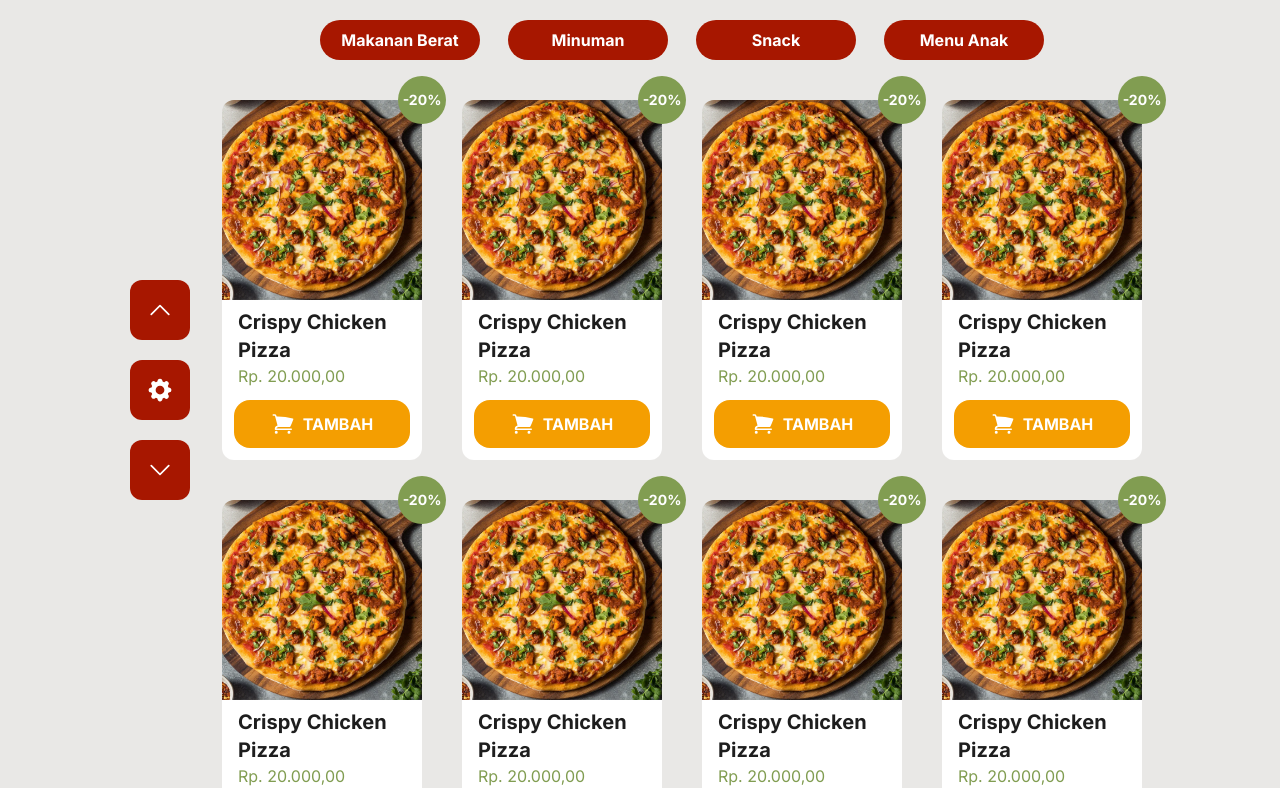
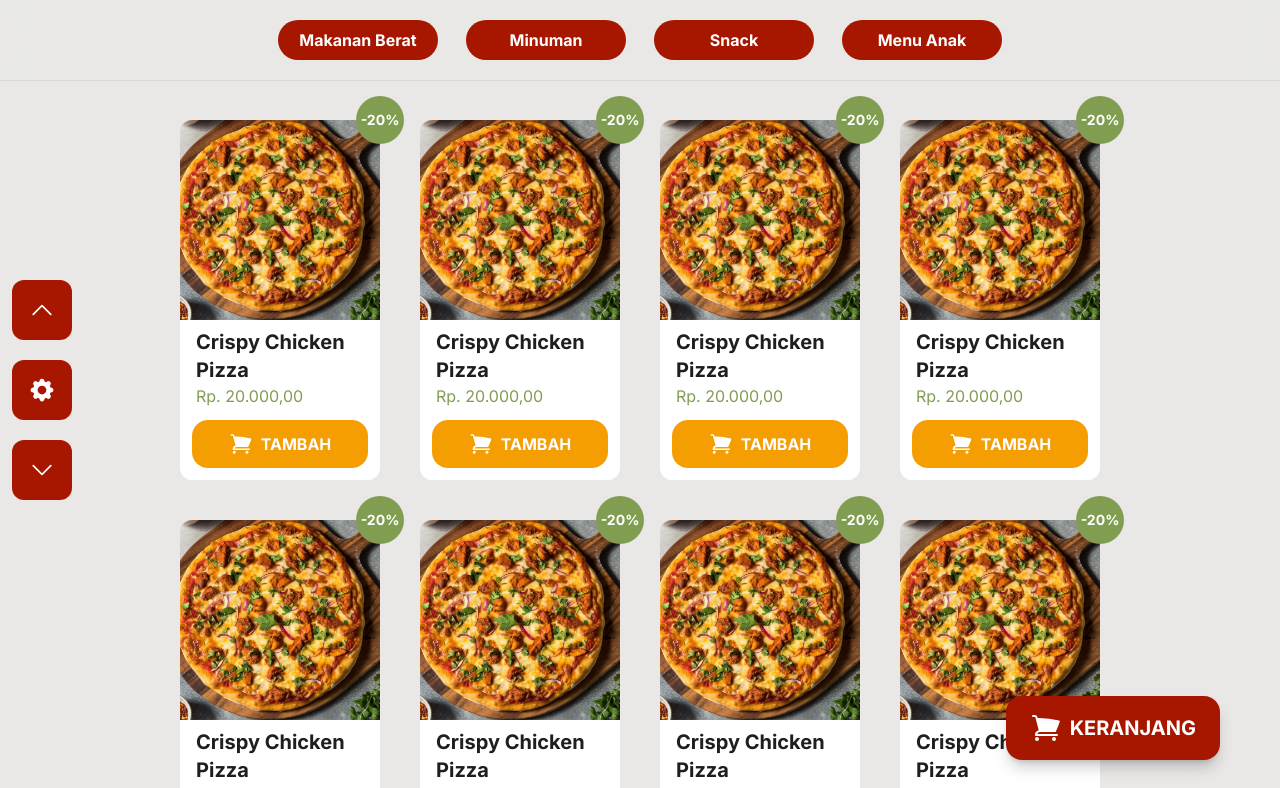
Before and after one commit to Renov30/orderin, a Next.js app in the folder orderin-app/: page / in a window 1280 px wide. Shown: the top 788 px of the page. Built offline with nearby package versions, Linux system fonts and the light colour scheme.

Commit message:
feat(ui): add keranjang button, change flex to fixed for nav and side bar elements

```diff
--- a/orderin-app/app/globals.css
+++ b/orderin-app/app/globals.css
@@ -46,4 +46,5 @@
 body, html {
   background: var(--latar);
   font-family: Arial, Helvetica, sans-serif;
+  scroll-behavior: smooth;
 }
--- a/orderin-app/app/page.tsx
+++ b/orderin-app/app/page.tsx
@@ -7,8 +7,8 @@ export default function Home() {
       <div className="bg-latar">
         <div className="flex justify-center">
           {/* tombol navigasi dan pengaturan */}
-          <div className="flex items-center h-screen">
-            <div className="flex flex-col px-3 ">
+          <div className="fixed left-0 flex items-center h-screen">
+            <div className="flex flex-col px-3">
               <button className="p-4 bg-merah mb-5 rounded-xl hover:bg-red-900 transition ease-in-out cursor-pointer">
                    <ChevronUpIcon className="h-7 w-7 text-white"/>
               </button>
@@ -21,13 +21,10 @@ export default function Home() {
             </div>
           </div>
 
-
-
-
           {/* jenis menu dan menu */}
-          <div className="">
+          <div className="flex justify-center">
             {/* pilihan jenis menu */}
-            <div className="flex flex-wrap justify-center gap-7 py-5">
+            <div className="fixed flex flex-wrap justify-center gap-7 py-5 w-full z-20 bg-latar/70 backdrop-blur-md border-b border-abu-skeleton">
               <button className="bg-merah w-40 py-2 rounded-3xl flex flex-col items-center justify-center hover:bg-red-900 transition ease-in-out cursor-pointer text-white">
                 <p className="font-bold">Makanan Berat</p>
               </button>
@@ -42,7 +39,7 @@ export default function Home() {
               </button>
             </div>
             {/* tampilan menu yang ada */}
-            <div className="grid grid-cols-4 gap-10 px-5 py-5 w-full">
+            <div className="mt-25 grid grid-cols-4 gap-10 px-5 py-5 w-full">
               {/* card */}
               <div className="bg-putih flex flex-col items-center rounded-xl relative w-[200px]">
                 {/* diskon */}
@@ -226,9 +223,15 @@ export default function Home() {
               </div>
             </div>
           </div>
+
+          {/* tombol keranjang */}
+          <div className="fixed absolute right-15 bottom-10 z-100">
+            <button className="text-white font-bold text-xl bg-merah px-6 py-4 rounded-2xl hover:bg-red-900 transition ease-in-out cursor-pointer flex items-center justify-center shadow-lg shadow-black/20">
+              <ShoppingCartIcon className="h-8 w-8 text-white inline-block mr-2"/>
+              KERANJANG</button>
+          </div>
         </div>
       </div>
     </div>
-
   );
 }
```
